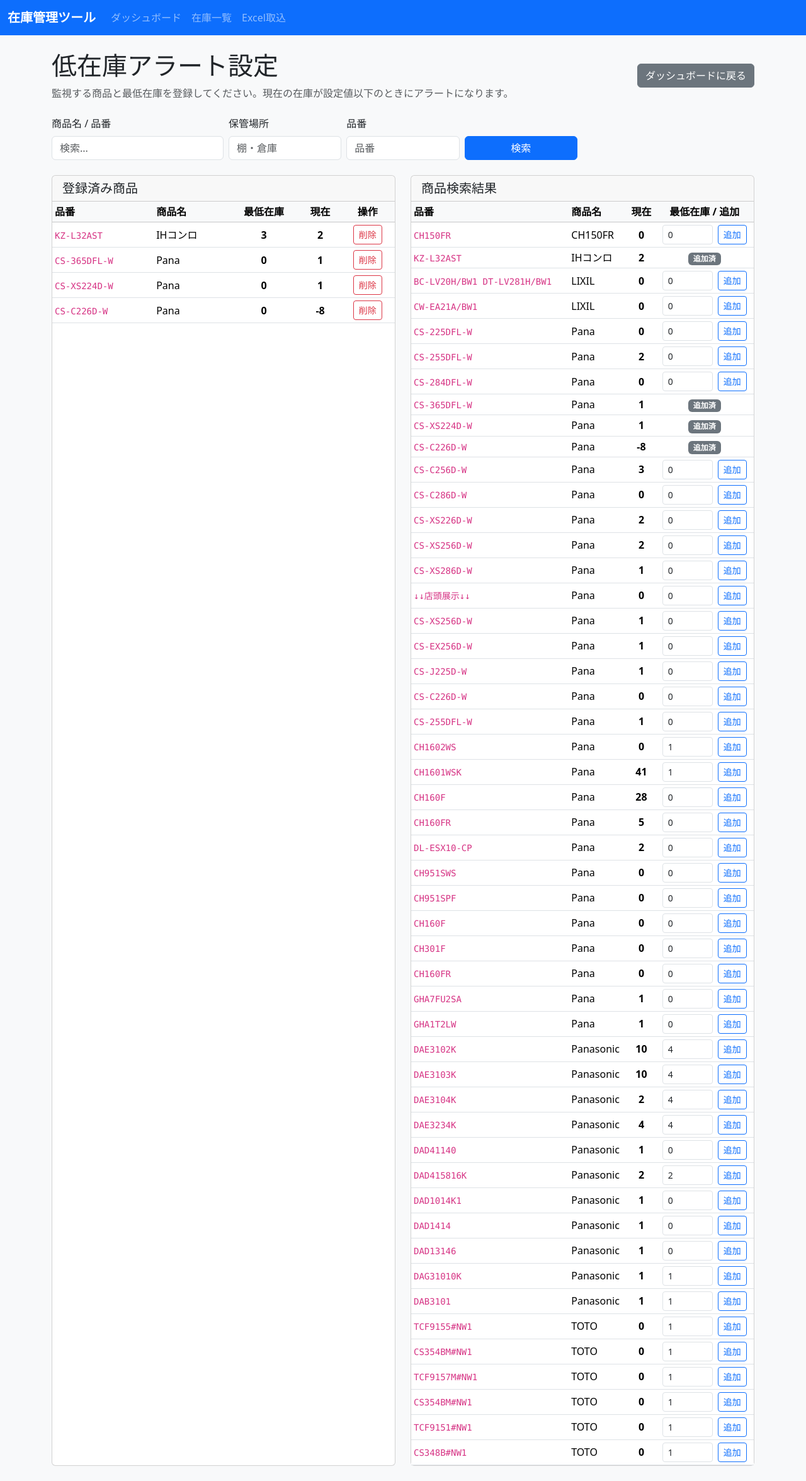
After one commit to 970628809/Inventory, a Flask app: page /alerts/low_stock in a window 1280 px wide. The commit adds this page. Shown: the whole page at 63% size. Run offline with Flask 2, Linux system fonts and the light colour scheme; data comes from the database, SQL or seed files in the repository; both versions use the stored data as it was after the commit.

Commit message:
before excel output

```diff
--- a/inventory_app/app.py
+++ b/inventory_app/app.py
@@ -44,6 +44,39 @@ def ensure_product_columns(conn):
     conn.commit()
 
 
+def ensure_alert_tables(conn):
+    cursor = conn.cursor()
+    cursor.execute(
+        """
+        CREATE TABLE IF NOT EXISTS low_stock_alerts (
+            id INTEGER PRIMARY KEY AUTOINCREMENT,
+            product_id INTEGER NOT NULL UNIQUE,
+            threshold INTEGER NOT NULL DEFAULT 0,
+            FOREIGN KEY(product_id) REFERENCES products(id) ON DELETE CASCADE
+        )
+        """
+    )
+    cursor.execute(
+        """
+        CREATE TABLE IF NOT EXISTS zero_stock_alerts (
+            id INTEGER PRIMARY KEY AUTOINCREMENT,
+            product_id INTEGER NOT NULL UNIQUE,
+            FOREIGN KEY(product_id) REFERENCES products(id) ON DELETE CASCADE
+        )
+        """
+    )
+    cursor.execute(
+        """
+        CREATE TABLE IF NOT EXISTS stagnant_stock_alerts (
+            id INTEGER PRIMARY KEY AUTOINCREMENT,
+            product_id INTEGER NOT NULL UNIQUE,
+            FOREIGN KEY(product_id) REFERENCES products(id) ON DELETE CASCADE
+        )
+        """
+    )
+    conn.commit()
+
+
 def ensure_database():
     conn = sqlite3.connect(DB_PATH)
     try:
@@ -51,6 +84,7 @@ def ensure_database():
         cursor.execute("SELECT name FROM sqlite_master WHERE type='table' AND name='products'")
         if cursor.fetchone():
             ensure_product_columns(conn)
+            ensure_alert_tables(conn)
         else:
             conn.close()
             conn = None
@@ -335,15 +369,15 @@ def dashboard():
     cutoff = today - timedelta(days=30)
 
     zero_stock = conn.execute(
-        "SELECT * FROM products WHERE available_stock = 0 ORDER BY name"
+        "SELECT p.* FROM zero_stock_alerts za JOIN products p ON za.product_id = p.id WHERE p.current_stock = 0 ORDER BY p.name"
     ).fetchall()
 
     low_stock = conn.execute(
-        "SELECT * FROM products WHERE reorder_point > 0 AND available_stock > 0 AND available_stock <= reorder_point ORDER BY available_stock ASC"
+        "SELECT p.*, la.threshold FROM low_stock_alerts la JOIN products p ON la.product_id = p.id WHERE p.current_stock > 0 AND p.current_stock <= la.threshold ORDER BY p.current_stock ASC"
     ).fetchall()
 
     stagnant_stock = conn.execute(
-        "SELECT * FROM products WHERE current_stock > 0 AND last_out_date IS NOT NULL AND date(last_out_date) < date(?) ORDER BY last_out_date"
+        "SELECT p.* FROM stagnant_stock_alerts sa JOIN products p ON sa.product_id = p.id WHERE p.current_stock > 0 AND p.last_out_date IS NOT NULL AND date(p.last_out_date) < date(?) ORDER BY p.last_out_date"
     , (cutoff.isoformat(),)).fetchall()
 
     recent_logs = conn.execute(
@@ -359,6 +393,96 @@ def dashboard():
         recent_logs=recent_logs,
         cutoff=cutoff,
         operation_labels=OPERATION_LABELS,
+    )
+
+
+@app.route("/alerts/<alert_type>", methods=["GET", "POST"])
+def alert_settings(alert_type):
+    if alert_type not in ["low_stock", "zero_stock", "stagnant_stock"]:
+        return "指定されたアラートタイプが無効です。", 404
+
+    params = parse_search_args()
+    conn = get_db_connection()
+
+    if request.method == "POST":
+        action = request.form.get("action")
+        product_id = request.form.get("product_id", type=int)
+
+        if action == "add_low_stock":
+            threshold = parse_int(request.form.get("threshold"))
+            if product_id is None or threshold < 0:
+                flash("有効な商品と最低在庫を指定してください。", "danger")
+            else:
+                conn.execute(
+                    "INSERT OR REPLACE INTO low_stock_alerts (product_id, threshold) VALUES (?, ?)",
+                    (product_id, threshold),
+                )
+                conn.commit()
+                flash("低在庫リマインダーを追加しました。", "success")
+        elif action == "remove_low_stock":
+            if product_id is not None:
+                conn.execute("DELETE FROM low_stock_alerts WHERE product_id = ?", (product_id,))
+                conn.commit()
+                flash("低在庫リマインダーを削除しました。", "success")
+        elif action == "add_zero_stock":
+            if product_id is None:
+                flash("有効な商品を指定してください。", "danger")
+            else:
+                conn.execute(
+                    "INSERT OR IGNORE INTO zero_stock_alerts (product_id) VALUES (?)",
+                    (product_id,),
+                )
+                conn.commit()
+                flash("在庫0リマインダーを追加しました。", "success")
+        elif action == "remove_zero_stock":
+            if product_id is not None:
+                conn.execute("DELETE FROM zero_stock_alerts WHERE product_id = ?", (product_id,))
+                conn.commit()
+                flash("在庫0リマインダーを削除しました。", "success")
+        elif action == "add_stagnant_stock":
+            if product_id is None:
+                flash("有効な商品を指定してください。", "danger")
+            else:
+                conn.execute(
+                    "INSERT OR IGNORE INTO stagnant_stock_alerts (product_id) VALUES (?)",
+                    (product_id,),
+                )
+                conn.commit()
+                flash("不動在庫リマインダーを追加しました。", "success")
+        elif action == "remove_stagnant_stock":
+            if product_id is not None:
+                conn.execute("DELETE FROM stagnant_stock_alerts WHERE product_id = ?", (product_id,))
+                conn.commit()
+                flash("不動在庫リマインダーを削除しました。", "success")
+        conn.close()
+        return redirect(url_for("alert_settings", alert_type=alert_type, **params))
+
+    if alert_type == "low_stock":
+        alert_products = conn.execute(
+            "SELECT la.product_id AS alert_product_id, la.threshold, p.* FROM low_stock_alerts la JOIN products p ON la.product_id = p.id ORDER BY p.name"
+        ).fetchall()
+    elif alert_type == "zero_stock":
+        alert_products = conn.execute(
+            "SELECT za.product_id AS alert_product_id, p.* FROM zero_stock_alerts za JOIN products p ON za.product_id = p.id ORDER BY p.name"
+        ).fetchall()
+    else:
+        alert_products = conn.execute(
+            "SELECT sa.product_id AS alert_product_id, p.* FROM stagnant_stock_alerts sa JOIN products p ON sa.product_id = p.id ORDER BY p.name"
+        ).fetchall()
+
+    sql, values = build_product_query(params)
+    search_results = conn.execute(sql + " LIMIT 50", values).fetchall()
+    conn.close()
+
+    selected_product_ids = {row["alert_product_id"] for row in alert_products}
+
+    return render_template(
+        "alert_settings.html",
+        alert_type=alert_type,
+        alert_products=alert_products,
+        search_results=search_results,
+        selected_product_ids=selected_product_ids,
+        params=params,
     )
 
 
--- /dev/null
+++ b/inventory_app/templates/alert_settings.html
@@ -0,0 +1,154 @@
+{% extends 'base.html' %}
+{% block content %}
+  <div class="d-flex justify-content-between align-items-center mb-4">
+    <div>
+      <h1>{{ '低在庫アラート設定' if alert_type == 'low_stock' else '在庫0アラート設定' }}</h1>
+      <p class="text-muted mb-0">
+        {% if alert_type == 'low_stock' %}
+          監視する商品と最低在庫を登録してください。現在の在庫が設定値以下のときにアラートになります。
+        {% elif alert_type == 'zero_stock' %}
+          監視対象の商品を登録してください。登録した商品が在庫0になった際にアラートになります。
+        {% else %}
+          監視対象の商品を登録してください。登録した商品が30日以上出庫されていないときにアラートになります。
+        {% endif %}
+      </p>
+    </div>
+    <a href="{{ url_for('dashboard') }}" class="btn btn-secondary">ダッシュボードに戻る</a>
+  </div>
+
+  <form method="get" class="row gy-2 gx-2 align-items-end mb-4">
+    <input type="hidden" name="alert_type" value="{{ alert_type }}">
+    <div class="col-md-3">
+      <label class="form-label">商品名 / 品番</label>
+      <input type="text" name="q" value="{{ params.q }}" class="form-control" placeholder="検索...">
+    </div>
+    <div class="col-md-2">
+      <label class="form-label">保管場所</label>
+      <input type="text" name="location" value="{{ params.location }}" class="form-control" placeholder="棚・倉庫">
+    </div>
+    <div class="col-md-2">
+      <label class="form-label">品番</label>
+      <input type="text" name="sku" value="{{ params.sku }}" class="form-control" placeholder="品番">
+    </div>
+    <div class="col-md-2">
+      {% if params.big_category %}
+        <input type="hidden" name="big_category" value="{{ params.big_category }}">
+      {% endif %}
+      <button type="submit" class="btn btn-primary w-100">検索</button>
+    </div>
+  </form>
+
+  <div class="row">
+    <div class="col-lg-6 mb-4">
+      <div class="card h-100">
+        <div class="card-header d-flex justify-content-between align-items-center">
+          <h2 class="h5 mb-0">{{ '登録済み商品' if alert_type == 'low_stock' else '監視商品' }}</h2>
+        </div>
+        <div class="card-body p-0">
+          {% if alert_products %}
+            <div class="table-responsive">
+              <table class="table table-sm table-hover mb-0">
+                <thead class="table-light">
+                  <tr>
+                    <th>品番</th>
+                    <th>商品名</th>
+                    {% if alert_type == 'low_stock' %}
+                      <th class="text-center">最低在庫</th>
+                    {% endif %}
+                    <th class="text-center">現在</th>
+                    <th class="text-center">操作</th>
+                  </tr>
+                </thead>
+                <tbody>
+                  {% for product in alert_products %}
+                    <tr>
+                      <td><code>{{ product.sku }}</code></td>
+                      <td>{{ product.name }}</td>
+                      {% if alert_type == 'low_stock' %}
+                        <td class="text-center"><strong>{{ product.threshold }}</strong></td>
+                      {% endif %}
+                      <td class="text-center"><strong>{{ product.current_stock }}</strong></td>
+                      <td class="text-center">
+                        <form method="post" class="d-inline">
+                          <input type="hidden" name="action" value="remove_{{ alert_type }}">
+                          <input type="hidden" name="product_id" value="{{ product.alert_product_id }}">
+                          <button type="submit" class="btn btn-sm btn-outline-danger">削除</button>
+                        </form>
+                      </td>
+                    </tr>
+                  {% endfor %}
+                </tbody>
+              </table>
+            </div>
+          {% else %}
+            <div class="p-4 text-center text-muted">
+              登録された商品はありません。
+            </div>
+          {% endif %}
+        </div>
+      </div>
+    </div>
+    <div class="col-lg-6 mb-4">
+      <div class="card h-100">
+        <div class="card-header">
+          <h2 class="h5 mb-0">商品検索結果</h2>
+        </div>
+        <div class="card-body p-0">
+          {% if search_results %}
+            <div class="table-responsive">
+              <table class="table table-sm table-hover mb-0">
+                <thead class="table-light">
+                  <tr>
+                    <th>品番</th>
+                    <th>商品名</th>
+                    <th class="text-center">現在</th>
+                    <th class="text-center">{% if alert_type == 'low_stock' %}最低在庫 / 追加{% else %}追加{% endif %}</th>
+                  </tr>
+                </thead>
+                <tbody>
+                  {% for product in search_results %}
+                    <tr>
+                      <td><code>{{ product.sku }}</code></td>
+                      <td>{{ product.name }}</td>
+                      <td class="text-center"><strong>{{ product.current_stock }}</strong></td>
+                      <td class="text-center">
+                        {% if product.id in selected_product_ids %}
+                          <span class="badge bg-secondary">追加済</span>
+                        {% else %}
+                          {% if alert_type == 'low_stock' %}
+                            <form method="post" class="d-flex justify-content-center gap-2 align-items-center">
+                              <input type="hidden" name="action" value="add_low_stock">
+                              <input type="hidden" name="product_id" value="{{ product.id }}">
+                              <input type="number" name="threshold" class="form-control form-control-sm" value="{{ product.reorder_point or 0 }}" min="0" style="width: 5rem;">
+                              <button type="submit" class="btn btn-sm btn-outline-primary">追加</button>
+                            </form>
+                          {% elif alert_type == 'zero_stock' %}
+                            <form method="post">
+                              <input type="hidden" name="product_id" value="{{ product.id }}">
+                              <input type="hidden" name="action" value="add_zero_stock">
+                              <button type="submit" class="btn btn-sm btn-outline-primary">追加</button>
+                            </form>
+                          {% else %}
+                            <form method="post">
+                              <input type="hidden" name="product_id" value="{{ product.id }}">
+                              <input type="hidden" name="action" value="add_stagnant_stock">
+                              <button type="submit" class="btn btn-sm btn-outline-primary">追加</button>
+                            </form>
+                          {% endif %}
+                        {% endif %}
+                      </td>
+                    </tr>
+                  {% endfor %}
+                </tbody>
+              </table>
+            </div>
+          {% else %}
+            <div class="p-4 text-center text-muted">
+              該当する商品がありません。
+            </div>
+          {% endif %}
+        </div>
+      </div>
+    </div>
+  </div>
+{% endblock %}
```
Also changed, not shown: inventory_app/init_db.py (+30 -0 lines), inventory_app/templates/dashboard.html (+18 -9 lines), inventory_app/inventory.db.
